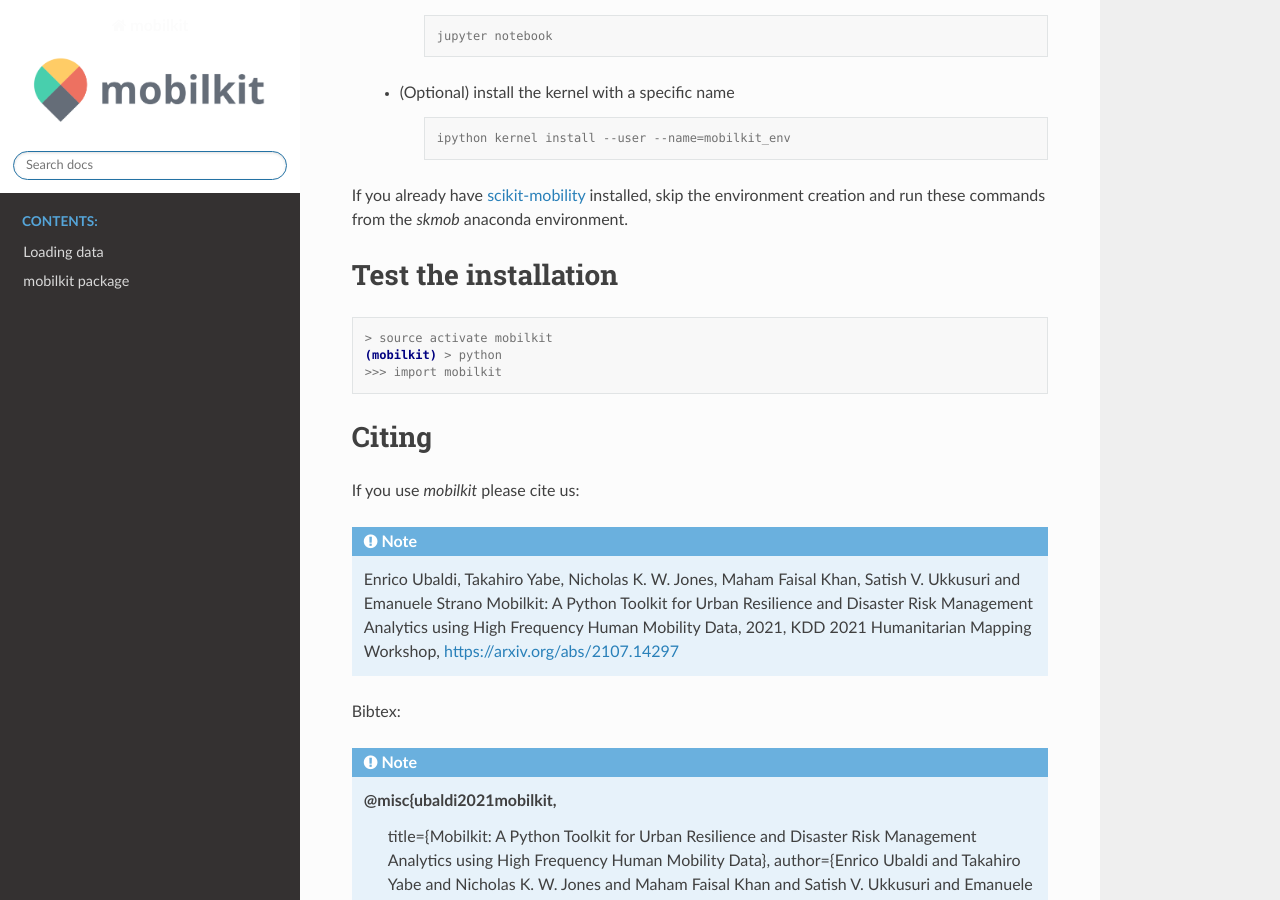
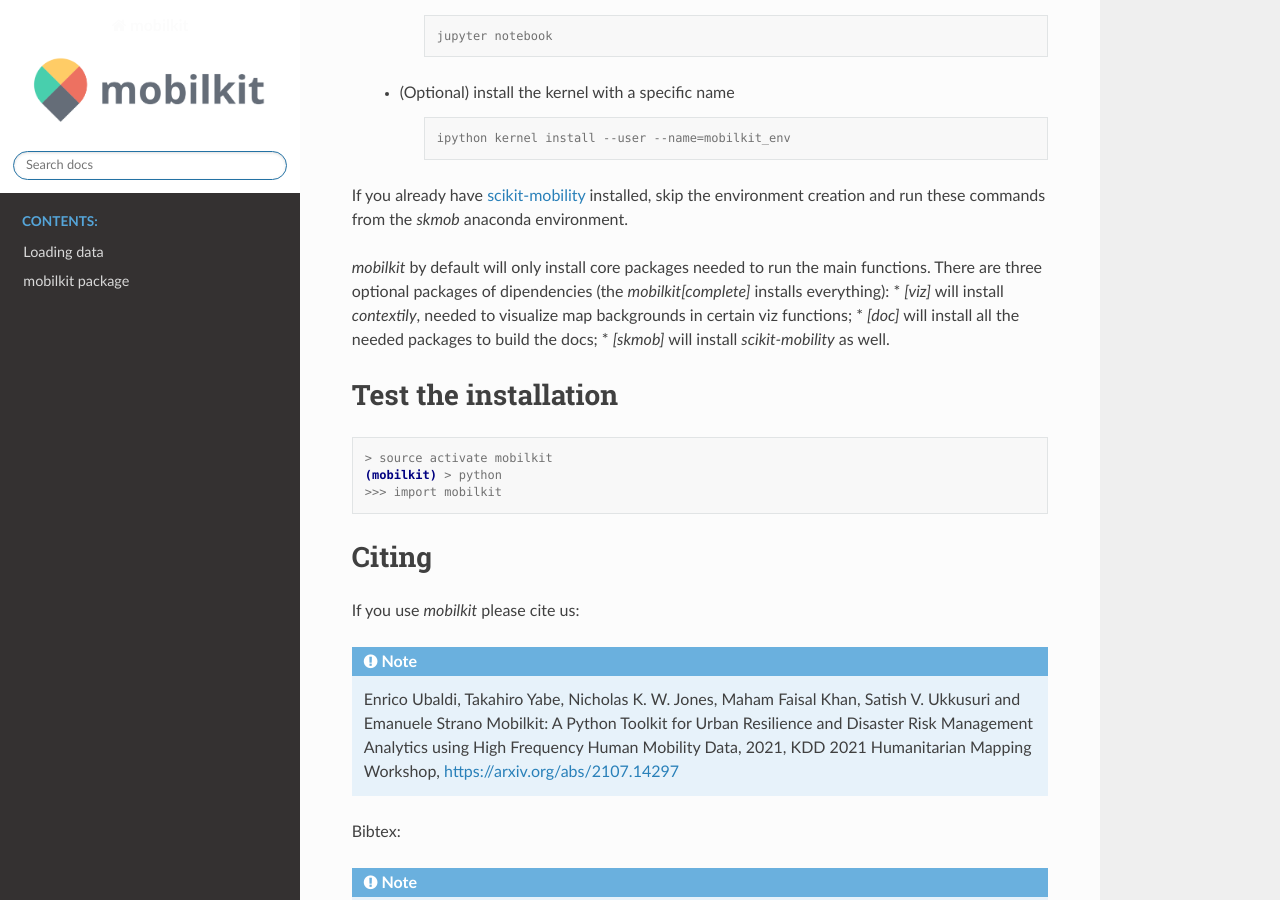
Before and after one commit to mindearth/mobilkit, a Sphinx documentation site: the page built from docs/index.rst, in a window 1280 px wide and 900 px high, scrolled down 1839 px. Built offline with Sphinx 7.4.7 and the Read the Docs theme 2.0.0, drawn with Linux system fonts in a browser that asks for light colours; pages that are not in the unit, such as notebooks, are missing from menus.

Commit message:
Cleaned installer, moved docs dependencies. resolves #1

```diff
--- a/docs/index.rst
+++ b/docs/index.rst
@@ -99,6 +99,11 @@ Installation
 
 If you already have `scikit-mobility <https://github.com/scikit-mobility/scikit-mobility>`_ installed, skip the environment creation and run these commands from the `skmob` anaconda environment.
 
+`mobilkit` by default will only install core packages needed to run the main functions. There are three optional packages of dipendencies (the `mobilkit[complete]` installs everything):
+* `[viz]` will install `contextily`, needed to visualize map backgrounds in certain viz functions;
+* `[doc]` will install all the needed packages to build the docs;
+* `[skmob]` will install `scikit-mobility` as well.
+
 Test the installation
 =====================
 
```
Also changed, not shown: README.md (+5 -0 lines).
